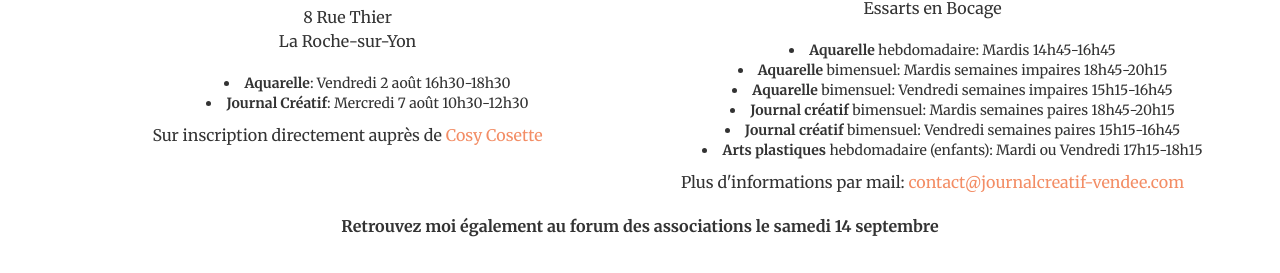
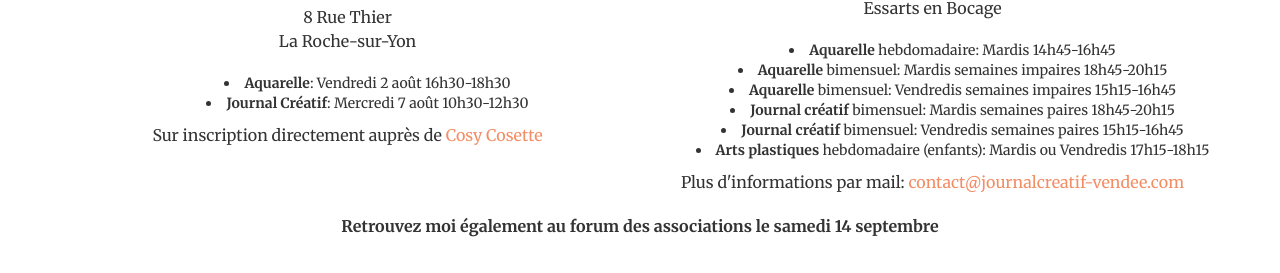
Before and after one commit to sildar/laura, a Jekyll site: the page built from informations.html, in a window 1280 px wide and 900 px high, scrolled down 1084 px. Shown: the part 179-452 px from the top of the window. Built offline with Jekyll 4.4.1, drawn with Linux system fonts in a browser that asks for light colours.

Commit message:
Fix typo

```diff
--- a/_includes/infos.html
+++ b/_includes/infos.html
@@ -40,7 +40,7 @@
             18h45-20h15
           </li>
           <li>
-            <strong>Aquarelle</strong> bimensuel: Vendredi semaines impaires
+            <strong>Aquarelle</strong> bimensuel: Vendredis semaines impaires
             15h15-16h45
           </li>
           <li>
@@ -48,12 +48,12 @@
             18h45-20h15
           </li>
           <li>
-            <strong>Journal créatif</strong> bimensuel: Vendredi semaines paires
-            15h15-16h45
+            <strong>Journal créatif</strong> bimensuel: Vendredis semaines
+            paires 15h15-16h45
           </li>
           <li>
-            <strong>Arts plastiques</strong> hebdomadaire (enfants): Mardi ou
-            Vendredi 17h15-18h15
+            <strong>Arts plastiques</strong> hebdomadaire (enfants): Mardis ou
+            Vendredis 17h15-18h15
           </li>
         </ul>
         <p>
```
